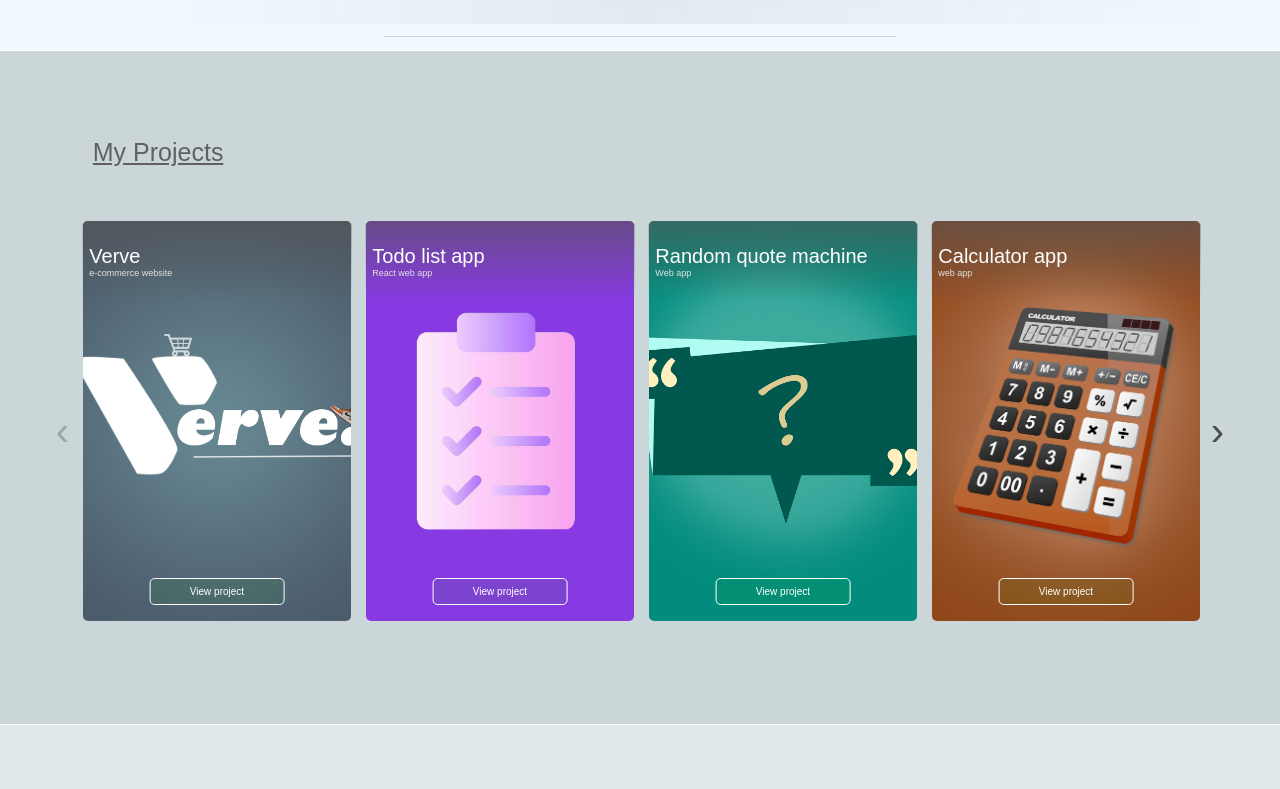
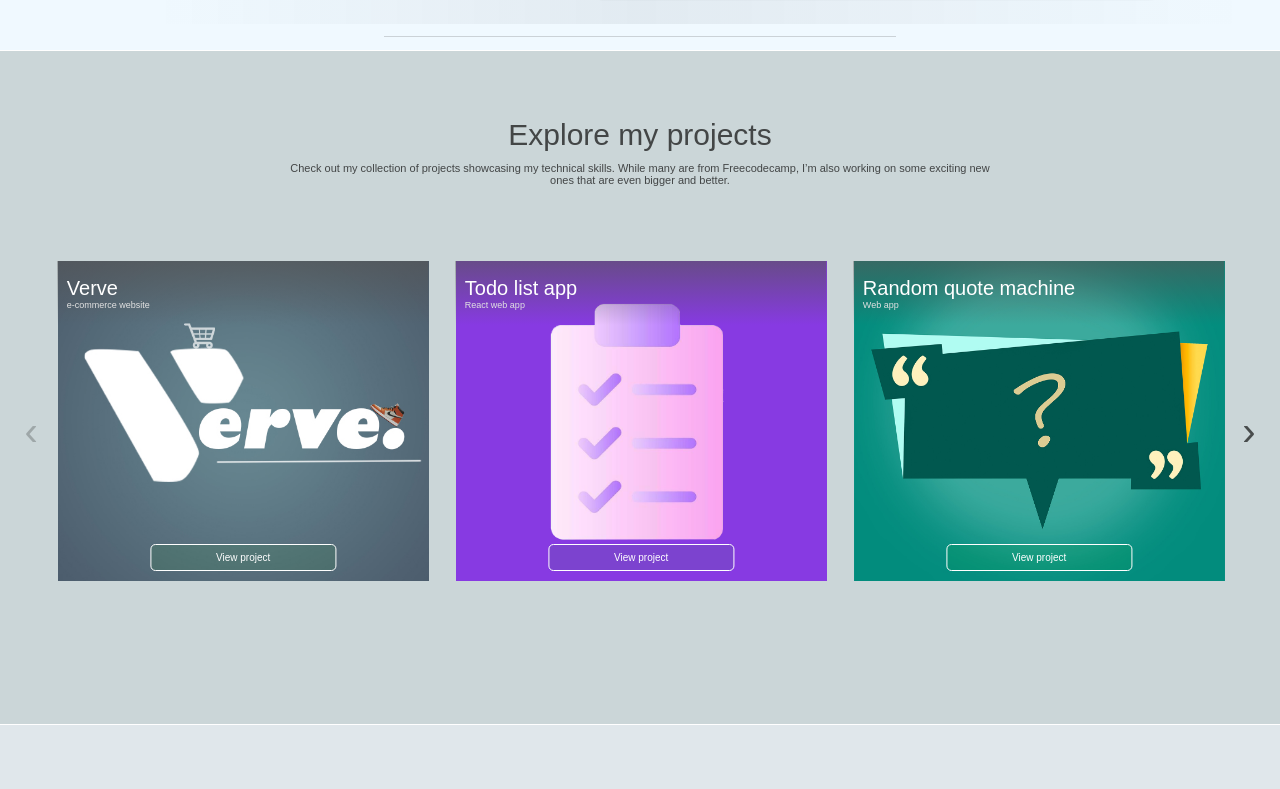
Before and after one commit to Shemaremy/Portfolio, a React (Vite) app in the folder portfolio website/: page / in a window 1280 px wide. Shown: the part 1171-1960 px from the top of the page. Built offline with nearby package versions, Linux system fonts and the light colour scheme; a web font is replaced by a local one.

Commit message:
Last commit I think

```diff
--- a/portfolio website/src/components/Parts/CSS/Part1.css
+++ b/portfolio website/src/components/Parts/CSS/Part1.css
@@ -723,7 +723,6 @@ header
     width: 90%;
     object-fit: cover;
     filter: grayscale(50%);
-    display: none;
 }
 
 
--- a/portfolio website/src/components/Parts/CSS/Part3.css
+++ b/portfolio website/src/components/Parts/CSS/Part3.css
@@ -44,8 +44,8 @@
 }
 
 .Left_part3 {
-    width: 95%;
-    height: 10%;
+    width: auto;
+    height: auto;
     display: flex;
     flex-direction: column;
     justify-content: center;
@@ -65,17 +65,22 @@
 
 }
 
-.My_proj_header {
-    width: 90%;
+.My_proj_header,
+.my-proj-description {
     font-family: sans-serif;
     font-weight: 100;
-    font-size: 25px;
-    text-decoration: underline;
+    font-size: 30px;
     margin-bottom: 0;
-    color: rgb(97, 97, 97);
+    color: rgba(20, 20, 20, 0.747);
     margin-top: 0;
     margin-bottom: 0;
+}
 
+.my-proj-description {
+    font-size: 11px;
+    margin-top: 10px;
+    width: 80%;
+    text-align: center;
 }
 
 
@@ -128,7 +133,7 @@
 
 .Slider {
     height: 94%;
-    width: 90%;
+    width: 95%;
     margin: 0 auto;
 }
 
@@ -159,7 +164,7 @@
 
 .project_card {
     position: relative;
-    height: 50vh;
+    height: 40vh;
     border-style: solid;
     border-width: 0px;
     border-radius: 0px;
@@ -180,10 +185,6 @@
     width: 100%;
     object-fit: cover;
     filter: brightness(100%);
-    border-style: solid;
-    border-width: 0px;
-    border-color: rgba(255, 0, 0, 0);
-    border-radius: 5px;
 }
 
 
@@ -208,7 +209,6 @@
     align-items: center;
     height: 20%;
     width: 100%;
-    border-radius: 5px;
     background: linear-gradient(to bottom, rgba(85, 85, 85, 0.63), rgba(255, 255, 255, 0));
 
 }
@@ -677,7 +677,6 @@
 
     .My_proj_header {
         width: 90%;
-        height: 60%;
         text-align: center;
         font-size: 20px !important;
         margin-top: 0;
@@ -686,6 +685,12 @@
         display: flex;
         justify-content: center;
         align-items: center !important;
+    }
+
+    .my-proj-description {
+        margin-top: 7px;
+        font-size: 9px;
+        width: 90%;
     }
 
 
@@ -849,17 +854,6 @@
         height: 50vh !important;
         width: 48vh !important;
     }
-
-    .My_proj_header {
-        height: 60% !important;
-        margin-top: 0;
-        margin-bottom: 0;
-        padding: 0;
-        display: flex;
-        justify-content: flex-start;
-        align-items: flex-end;
-        color: rgb(66, 66, 66);
-    }
 }
 
 
@@ -921,7 +915,7 @@
 
 @media (min-width: 1246px) and (max-width: 5000px) {
     .project_card {
-        width: 21vw !important;
+        width: 29vw !important;
     }
 }
 
--- a/portfolio website/src/components/Parts/CSS/Part4.css
+++ b/portfolio website/src/components/Parts/CSS/Part4.css
@@ -541,7 +541,7 @@
 .Organisation {
 
     font-size: 12px;
-    color: rgb(236, 236, 236);
+    color: rgba(236, 236, 236, 0.897);
     margin-bottom: 0%;
     margin-top: 0;
     padding: 0;
@@ -902,7 +902,7 @@
 
 
 
-@media (min-width: 0px) and (max-width: 460px) {
+@media (max-width: 460px) {
     .cert_name, .cert_par {
         margin-left: 5%;
     }
@@ -911,9 +911,18 @@
         width: 100% !important;
     }
 
+
+    .lower_cert {
+        padding-left: 5px;
+    }
+
     .work_experience {
         width: 95% !important;
         font-size: 14px !important;
+    }
+
+    .Organisation {
+        color: rgb(206, 206, 206);
     }
 }
 
--- a/portfolio website/src/components/Parts/Part3.jsx
+++ b/portfolio website/src/components/Parts/Part3.jsx
@@ -23,7 +23,7 @@ const settings = {
     dots: false,
     infinite: false,
     speed: 500,
-    slidesToShow: 4,
+    slidesToShow: 3,
     slidesToScroll: 2,
     responsive: [
 
@@ -241,7 +241,8 @@ function Part3() {
         <div className="Part3">
             <div className="Two_Parts3">
                 <div className="Left_part3">
-                    <h2 className="My_proj_header" data-aos="fade-right">My Projects</h2>
+                    <h2 className="My_proj_header">Explore my projects</h2>
+                    <p className="my-proj-description">Check out my collection of projects showcasing my technical skills. While many are from Freecodecamp, I’m also working on some exciting new ones that are even bigger and better.</p>
                 </div>
                 <div className="Right_part3">
                     {ProjectCards}
```
